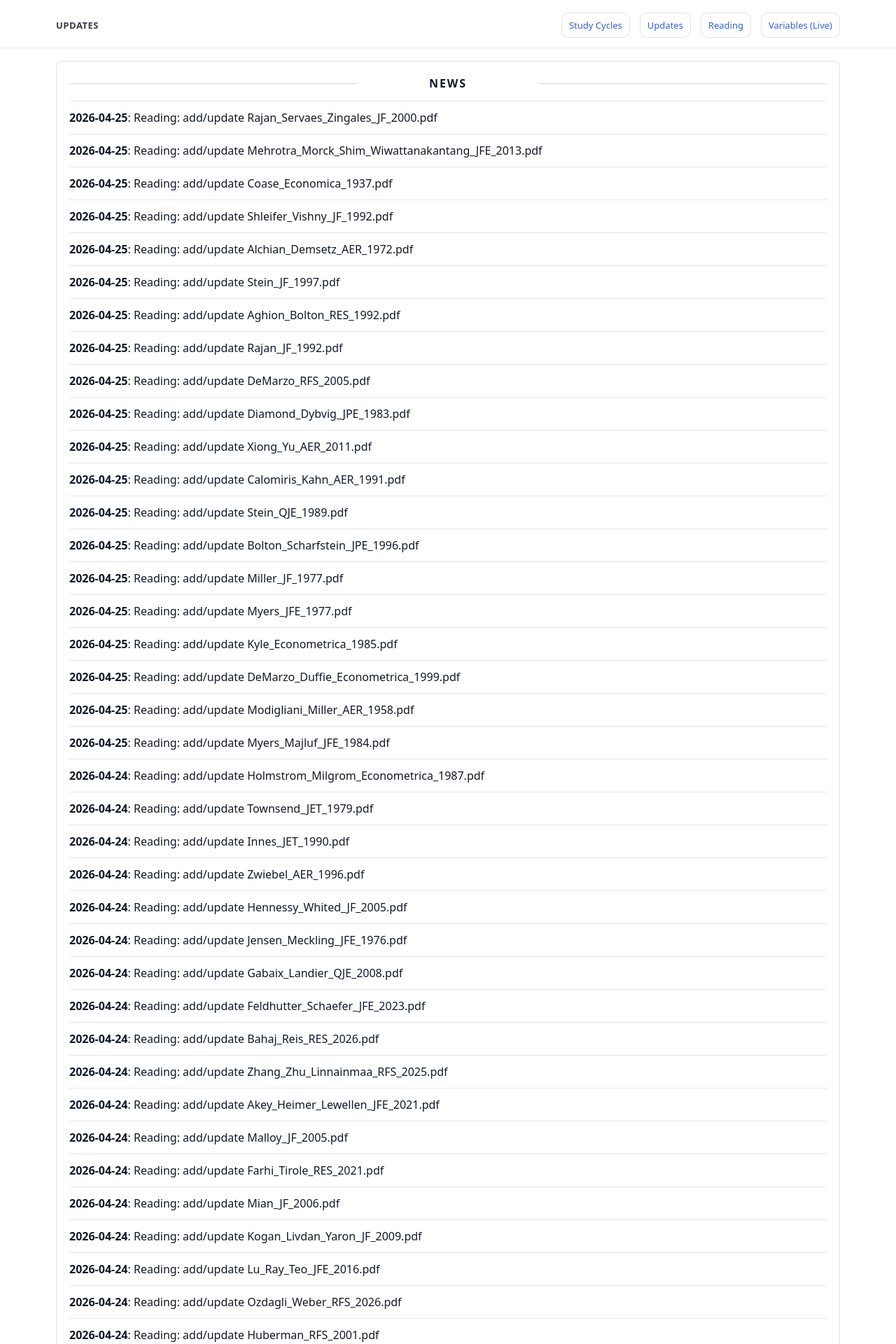
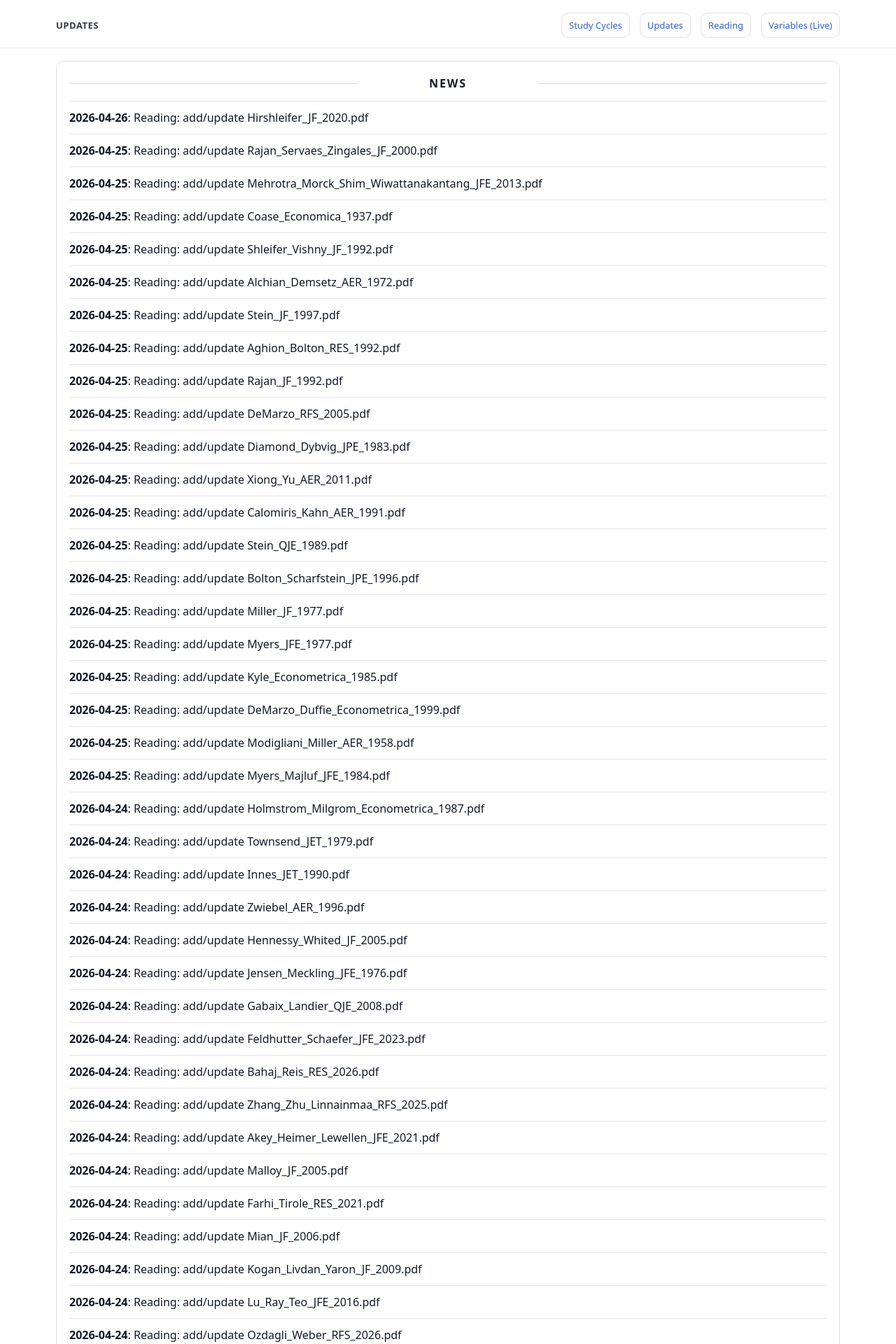
Before and after one commit to yaxinzn/study-archive, a Jekyll site: the page built from updates/index.md, in a window 1280 px wide. Shown: the top 1920 px of the page at 70% size. Built offline with Jekyll 4.4.1, drawn with Linux system fonts in a browser that asks for light colours; some of the changed text lies outside the part shown.

Commit message:
chore: update NEWS feed

```diff
--- a/_data/news.yml
+++ b/_data/news.yml
@@ -1,4 +1,7 @@
 # Auto-generated update history (sorted newest -> oldest). Do not edit manually.
+- ts: "1777151343"
+  date: "2026-04-26"
+  title: "Reading: add/update Hirshleifer_JF_2020.pdf"
 - ts: "1777120187"
   date: "2026-04-25"
   title: "Reading: add/update Rajan_Servaes_Zingales_JF_2000.pdf"
```
